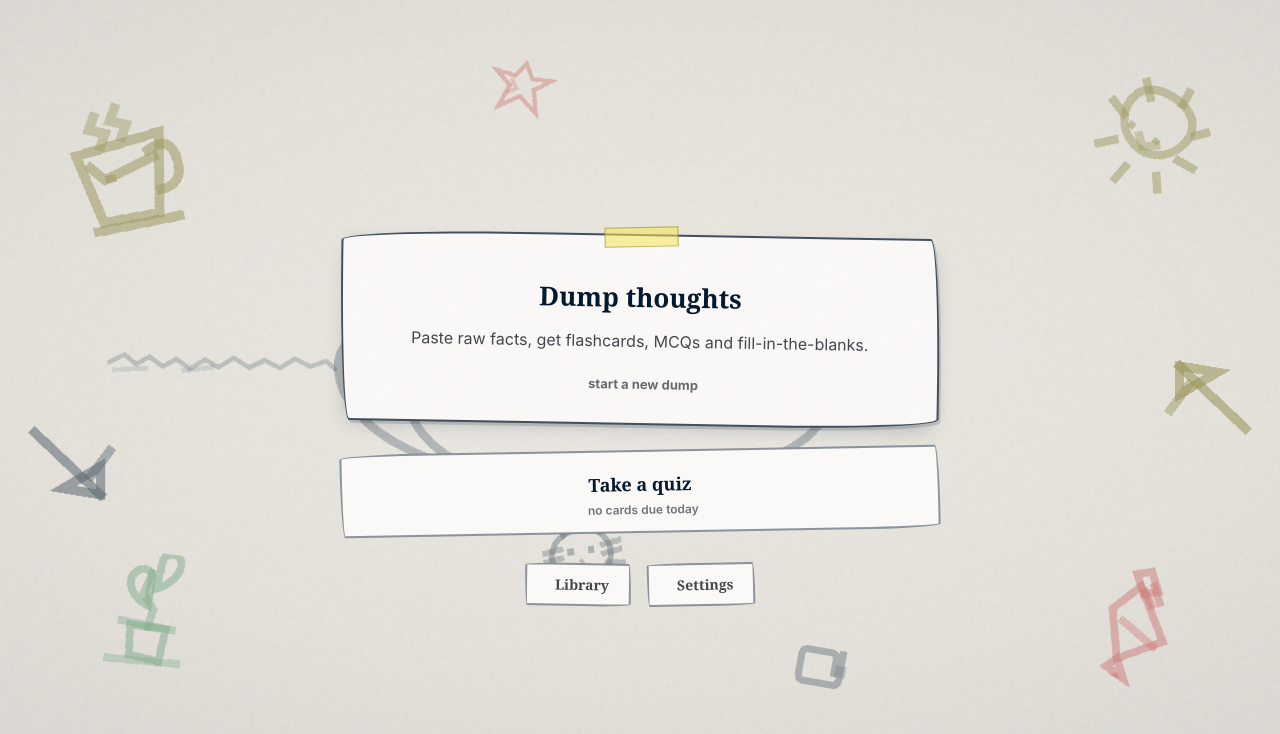
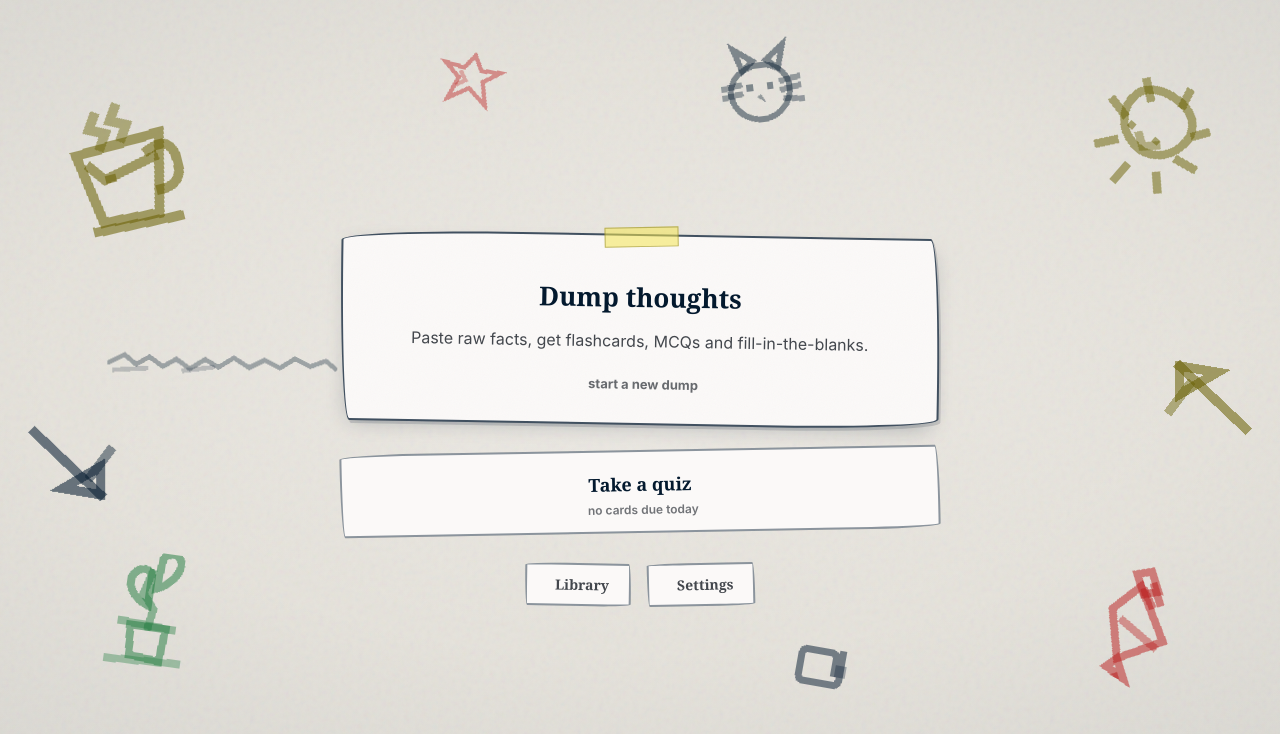
Before and after one commit to NonStickFryingPan/triviaKnight, a website: page index.html in a window 1280 px wide. Drawn offline with Linux system fonts and the light colour scheme.

Commit message:
Full-opacity doodles, remove scribble frame, cat to top boundary

```diff
--- a/css/style.css
+++ b/css/style.css
@@ -87,20 +87,12 @@ body.is-home .desk-doodles { display: block; }
   pointer-events: none;
   shape-rendering: crispEdges;
 }
-.doodle-frame {
-  left: 50%;
-  top: 50%;
-  width: min(720px, 94vw);
-  color: rgba(3, 25, 46, 0.3);
-  opacity: 0.85;
-  transform: translate(-50%, -50%) rotate(1.6deg);
-}
 .doodle-coffee {
   left: 4vw;
   top: 12vh;
   width: 150px;
   color: rgba(104, 96, 0, 0.55);
-  opacity: 0.55;
+  opacity: 1;
   transform: rotate(-14deg);
 }
 .doodle-pencil {
@@ -108,7 +100,7 @@ body.is-home .desk-doodles { display: block; }
   bottom: 14vh;
   width: 120px;
   color: rgba(186, 26, 26, 0.5);
-  opacity: 0.5;
+  opacity: 1;
   animation: pencil-wiggle 3.2s ease-in-out infinite;
 }
 .doodle-sun {
@@ -116,7 +108,7 @@ body.is-home .desk-doodles { display: block; }
   top: 9vh;
   width: 130px;
   color: rgba(104, 96, 0, 0.5);
-  opacity: 0.55;
+  opacity: 1;
   animation: sun-spin 44s linear infinite;
 }
 .doodle-plant {
@@ -124,15 +116,15 @@ body.is-home .desk-doodles { display: block; }
   bottom: 16vh;
   width: 120px;
   color: rgba(30, 122, 60, 0.5);
-  opacity: 0.5;
+  opacity: 1;
   transform: rotate(8deg);
 }
 .doodle-star {
-  left: 38vw;
-  top: 7vh;
+  left: 34vw;
+  top: 6vh;
   width: 70px;
   color: rgba(186, 26, 26, 0.42);
-  opacity: 0.55;
+  opacity: 1;
   transform: rotate(12deg);
 }
 .doodle-clip {
@@ -140,7 +132,7 @@ body.is-home .desk-doodles { display: block; }
   bottom: 12vh;
   width: 70px;
   color: rgba(3, 25, 46, 0.5);
-  opacity: 0.5;
+  opacity: 1;
   transform: rotate(100deg);
 }
 .doodle-squiggle {
@@ -148,7 +140,7 @@ body.is-home .desk-doodles { display: block; }
   top: 44vh;
   width: 230px;
   color: rgba(3, 25, 46, 0.38);
-  opacity: 0.55;
+  opacity: 1;
   animation: squiggle-drift 9s ease-in-out infinite alternate;
 }
 .doodle-arrow-left {
@@ -156,7 +148,7 @@ body.is-home .desk-doodles { display: block; }
   top: 52%;
   width: 125px;
   color: rgba(3, 25, 46, 0.55);
-  opacity: 0.6;
+  opacity: 1;
   animation: arrow-nudge-l 4.5s ease-in-out infinite alternate;
 }
 .doodle-arrow-right {
@@ -164,15 +156,15 @@ body.is-home .desk-doodles { display: block; }
   top: 40%;
   width: 125px;
   color: rgba(104, 96, 0, 0.55);
-  opacity: 0.6;
+  opacity: 1;
   animation: arrow-nudge-r 4.5s ease-in-out 0.7s infinite alternate;
 }
 .doodle-cat {
-  left: 42vw;
-  top: 63vh;
+  left: 56vw;
+  top: 5vh;
   width: 90px;
   color: rgba(3, 25, 46, 0.45);
-  opacity: 0.55;
+  opacity: 1;
   transform: rotate(-7deg);
 }
 
--- a/index.html
+++ b/index.html
@@ -4,12 +4,11 @@
 <meta charset="utf-8"/>
 <meta name="viewport" content="width=device-width, initial-scale=1.0"/>
 <title>Trivia Knight</title>
-<link rel="stylesheet" href="css/style.css?v=20260819"/>
+<link rel="stylesheet" href="css/style.css?v=20260820"/>
 <link rel="icon" type="image/svg+xml" href="favicon.svg"/>
 </head>
 <body>
 <div class="desk-doodles" aria-hidden="true">
-  <svg class="doodle doodle-frame" viewBox="0 0 100 42" fill="none" stroke="currentColor" stroke-width="1.2" stroke-linecap="square" stroke-linejoin="miter" shape-rendering="crispEdges" aria-hidden="true"><path d="M50 3 C26 3 7 10 8 18 C9 27 24 34 46 33 C64 32 78 27 76 18 C74 9 60 4 42 6 C25 8 15 13 18 23 C21 33 42 37 57 34" opacity="0.9"/><path d="M58 33 L62 36 M60 33 L63 35" opacity="0.7"/></svg>
   <svg class="doodle doodle-coffee" viewBox="0 0 40 40" fill="none" stroke="currentColor" stroke-width="2.6" stroke-linecap="square" stroke-linejoin="miter" shape-rendering="crispEdges" aria-hidden="true"><path d="M8 13 L11 32 L26 33 L31 12 Z"/><path d="M27 16 Q34 13 34 21 Q34 27 28 27"/><path d="M11 17 L14 21 L28 18"/><path d="M9 34 L31 35"/><path d="M15 4 L13 7 L17 9 L15 12 M21 3 L19 6 L23 8 L21 11" opacity="0.8"/><rect x="14" y="20" width="3" height="2" fill="currentColor" stroke="none"/></svg>
   <svg class="doodle doodle-pencil" viewBox="0 0 40 40" fill="none" stroke="currentColor" stroke-width="2.6" stroke-linecap="square" stroke-linejoin="miter" shape-rendering="crispEdges" aria-hidden="true"><path d="M13 8 L28 21 L17 33 L8 19 Z"/><path d="M17 33 L22 38 L15 37 Z"/><path d="M19 37 L17 39 L21 39 Z" fill="currentColor" stroke="none"/><path d="M10 5 L14 2 L19 7 L15 10 Z"/><path d="M15 9 L19 12 M17 6 L21 10"/><path d="M13 21 L26 24" opacity="0.8"/></svg>
   <svg class="doodle doodle-sun" viewBox="0 0 40 40" fill="none" stroke="currentColor" stroke-width="2.6" stroke-linecap="square" stroke-linejoin="miter" shape-rendering="crispEdges" aria-hidden="true"><path d="M20 6 C26 6 30 10 29 16 C28 22 23 26 17 25 C11 24 7 19 8 13 C9 8 15 6 20 6"/><path d="M20 2 L21 6 M32 8 L30 11 M36 19 L31 20 M32 31 L29 28 M20 37 L20 32 M9 32 L12 28 M4 19 L9 20 M8 8 L12 11"/><rect x="12" y="20" width="2" height="2" fill="currentColor" stroke="none"/><rect x="21" y="19" width="2" height="2" fill="currentColor" stroke="none"/><path d="M17 22 L20 24 L23 21" opacity="0.8"/></svg>
@@ -28,13 +27,13 @@
 
 <div id="toast" class="toast hidden"></div>
 
-<script defer src="js/utils.js?v=20260819"></script>
-<script defer src="js/vendor/ts-fsrs.js?v=20260819"></script>
-<script defer src="js/scheduler.js?v=20260819"></script>
-<script defer src="js/db.js?v=20260819"></script>
-<script defer src="js/cardTypes.js?v=20260819"></script>
-<script defer src="js/llmClient.js?v=20260819"></script>
-<script defer src="js/sheetsSync.js?v=20260819"></script>
-<script defer src="js/app.js?v=20260819"></script>
+<script defer src="js/utils.js?v=20260820"></script>
+<script defer src="js/vendor/ts-fsrs.js?v=20260820"></script>
+<script defer src="js/scheduler.js?v=20260820"></script>
+<script defer src="js/db.js?v=20260820"></script>
+<script defer src="js/cardTypes.js?v=20260820"></script>
+<script defer src="js/llmClient.js?v=20260820"></script>
+<script defer src="js/sheetsSync.js?v=20260820"></script>
+<script defer src="js/app.js?v=20260820"></script>
 </body>
 </html>
```
